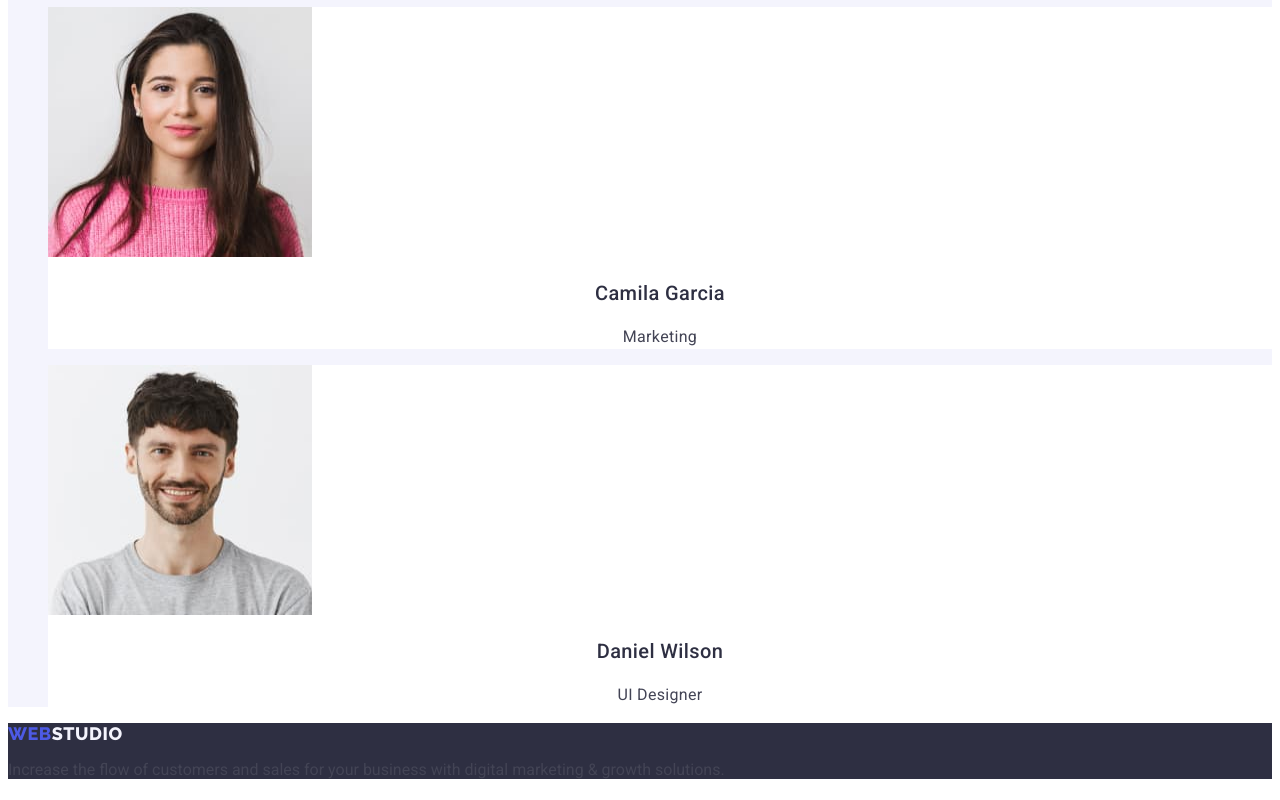
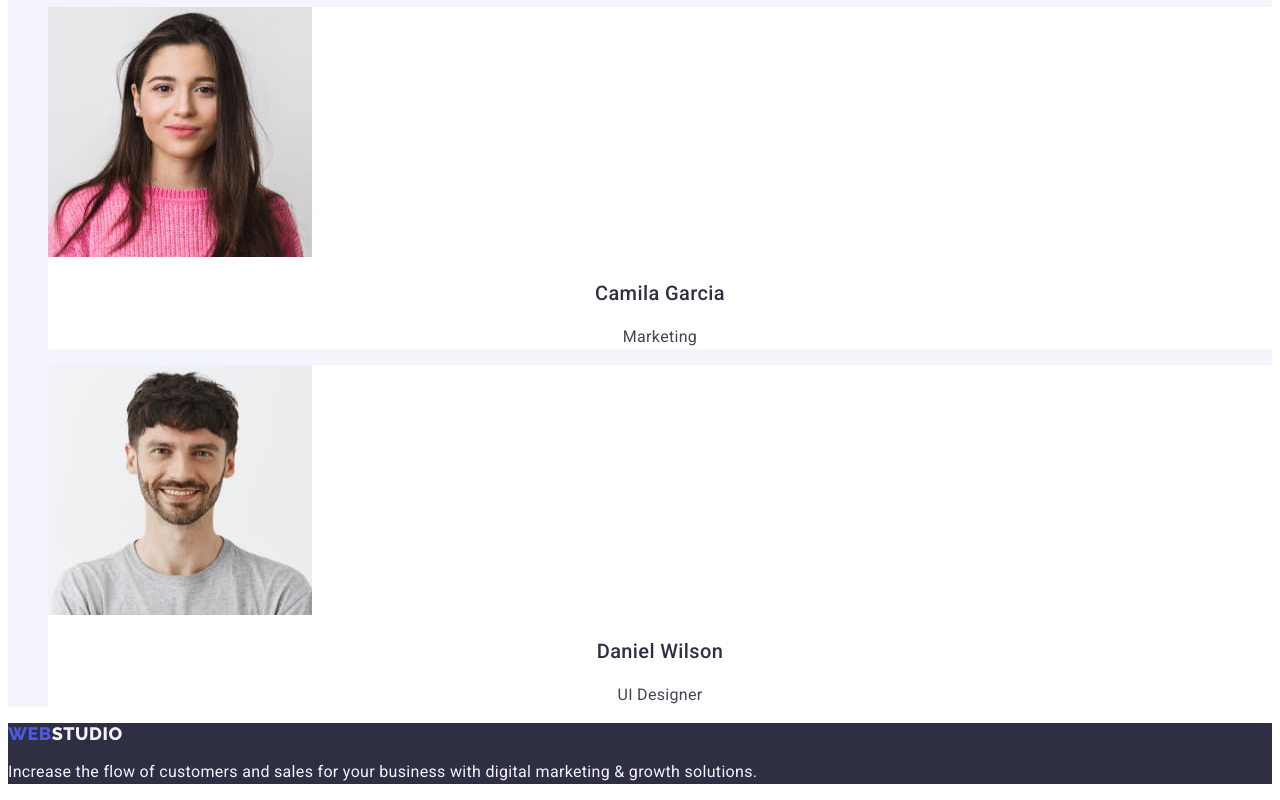
Before and after one commit to YArtem/goit-markup-hw-02, a plain HTML site: page index.html in a window 1280 px wide. Shown: the part 2251-3051 px from the top of the page. Drawn offline with Linux system fonts and the light colour scheme.

Commit message:
add style in footer text

```diff
--- a/css/styles.css
+++ b/css/styles.css
@@ -216,3 +216,12 @@ body {
   letter-spacing: 0.02em;
   color: var(--portfolio-items-text-color);
 }
+.footer-pages-text {
+  font-family: "Roboto", sans-serif;
+  font-style: normal;
+  font-weight: 400;
+  font-size: 16px;
+  line-height: 1.5;
+  letter-spacing: 0.02em;
+  color: #f4f4fd;
+}
```
